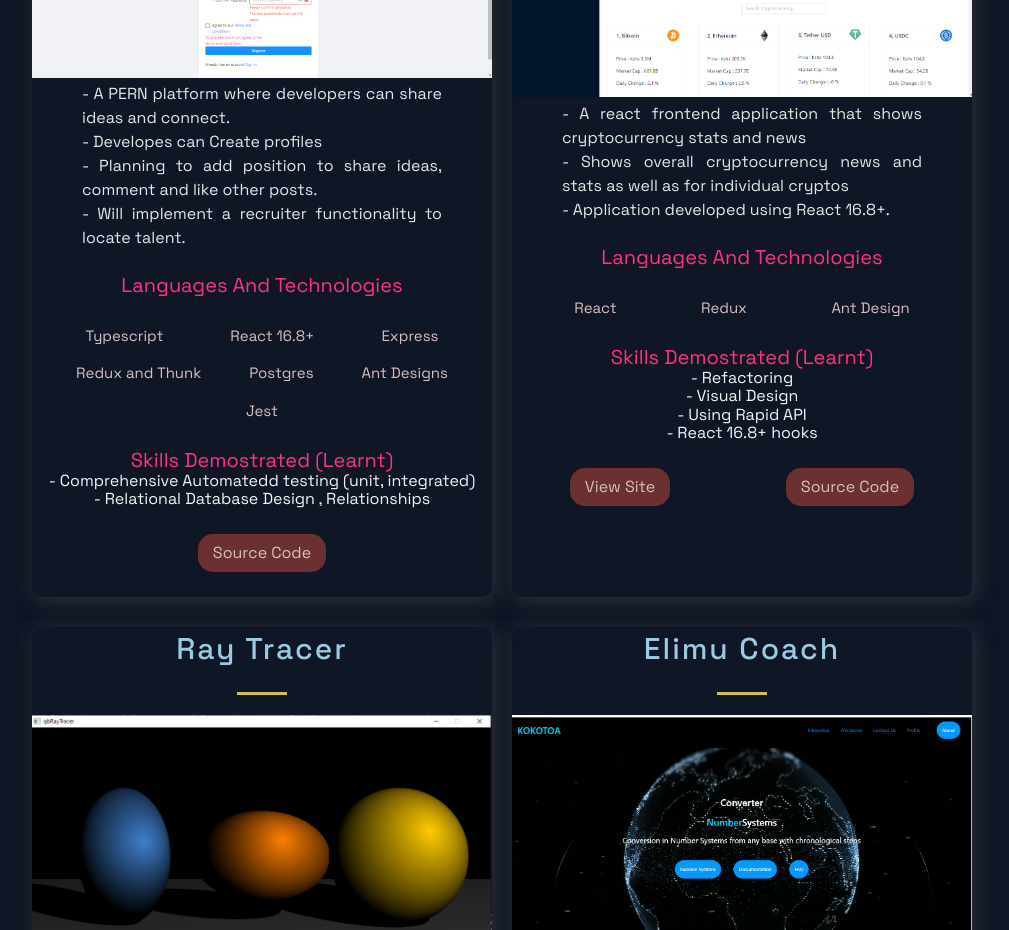
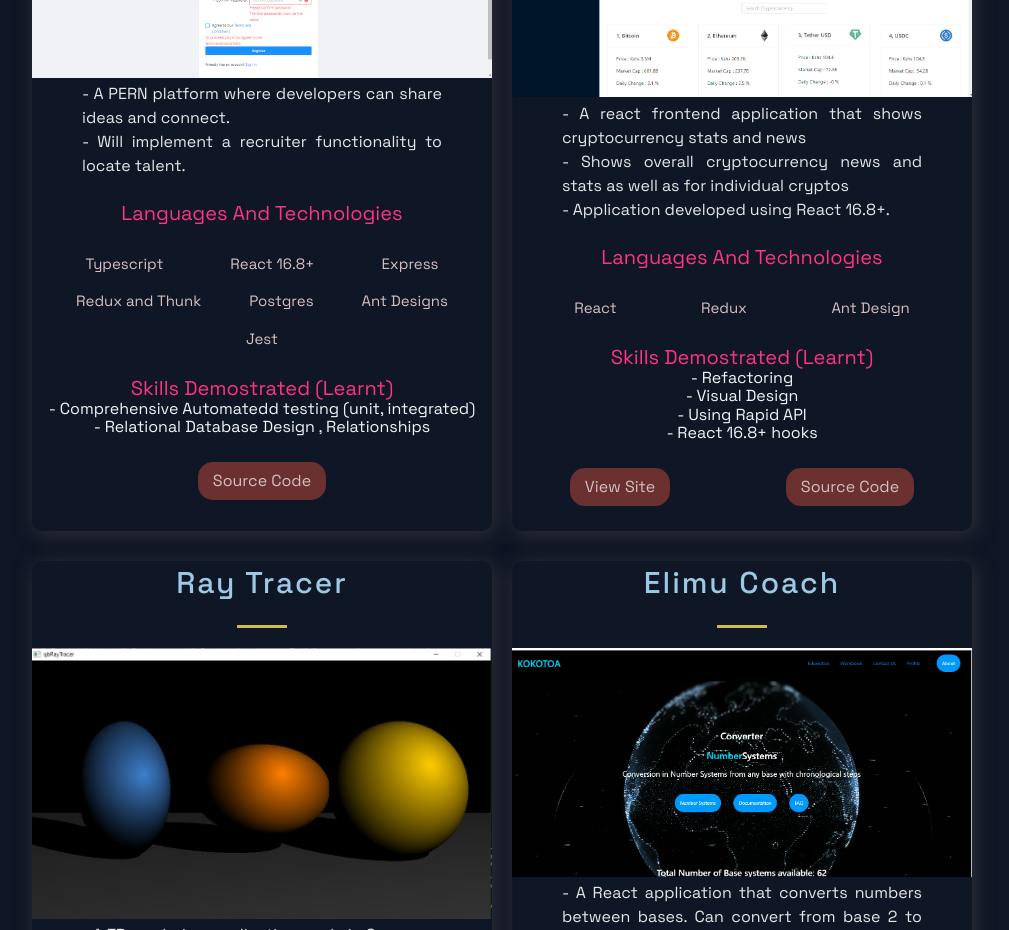
Before and after one commit to samuelmaina/portifolio, a Next.js app: page / in a window 1280 px wide. Shown: the part 2800-3730 px from the top of the page, without its empty margins (138-1147 px from the left). Built offline with nearby package versions, Linux system fonts and the light colour scheme.

Commit message:
Intermediate kikao description

```diff
--- a/src/constants/constants.js
+++ b/src/constants/constants.js
@@ -48,8 +48,6 @@ export const projects = [
     title: "Kikao",
     description: [
       "A PERN platform where developers can share ideas and connect.",
-      "Developes can Create profiles",
-      "Planning to add position to share ideas, comment and like other posts.",
       " Will implement a recruiter functionality to locate talent. ",
     ],
     images: ["/images/kikao.png"],
```
